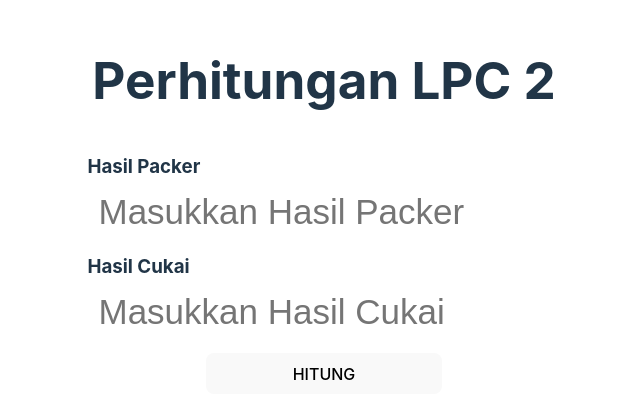
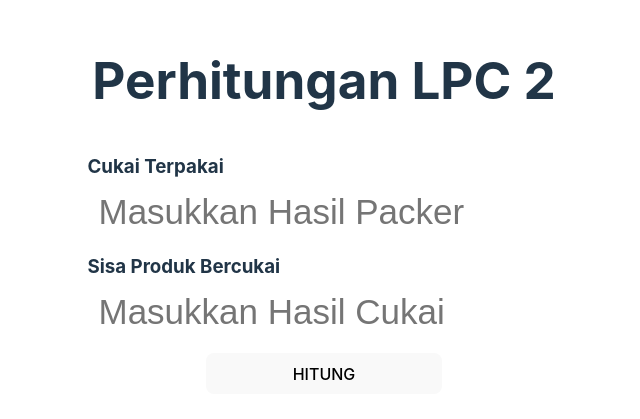
Before and after one commit to Wildanaryo/calculator-production, a React (Vite) app: page / in a window 1280 px wide. Shown: the part 179-598 px from the top of the page, without its empty margins (316-956 px from the left). Built offline with nearby package versions, Linux system fonts and the light colour scheme.

Commit message:
Update App.jsx

```diff
--- a/src/App.jsx
+++ b/src/App.jsx
@@ -44,7 +44,7 @@ function App() {
         style={{ display: "flex", flexDirection: "column" }}
       >
         <div>
-          <h3>Hasil Packer</h3>
+          <h3>Cukai Terpakai</h3>
           <input
             type="number"
             value={data}
@@ -53,7 +53,7 @@ function App() {
           />
         </div>
         <div>
-          <h3>Hasil Cukai</h3>
+          <h3>Sisa Produk Bercukai</h3>
           <input
             type="number"
             value={cukai}
@@ -150,7 +150,7 @@ function App() {
                     marginBottom: "30px",
                   }}
                 >
-                  <h2>Hasil Produk Baller : </h2>
+                  <h2>Hasil Produksi Case Packer : </h2>
                   <h2>{hasilBaller}</h2>
                 </div>
               )}
```
